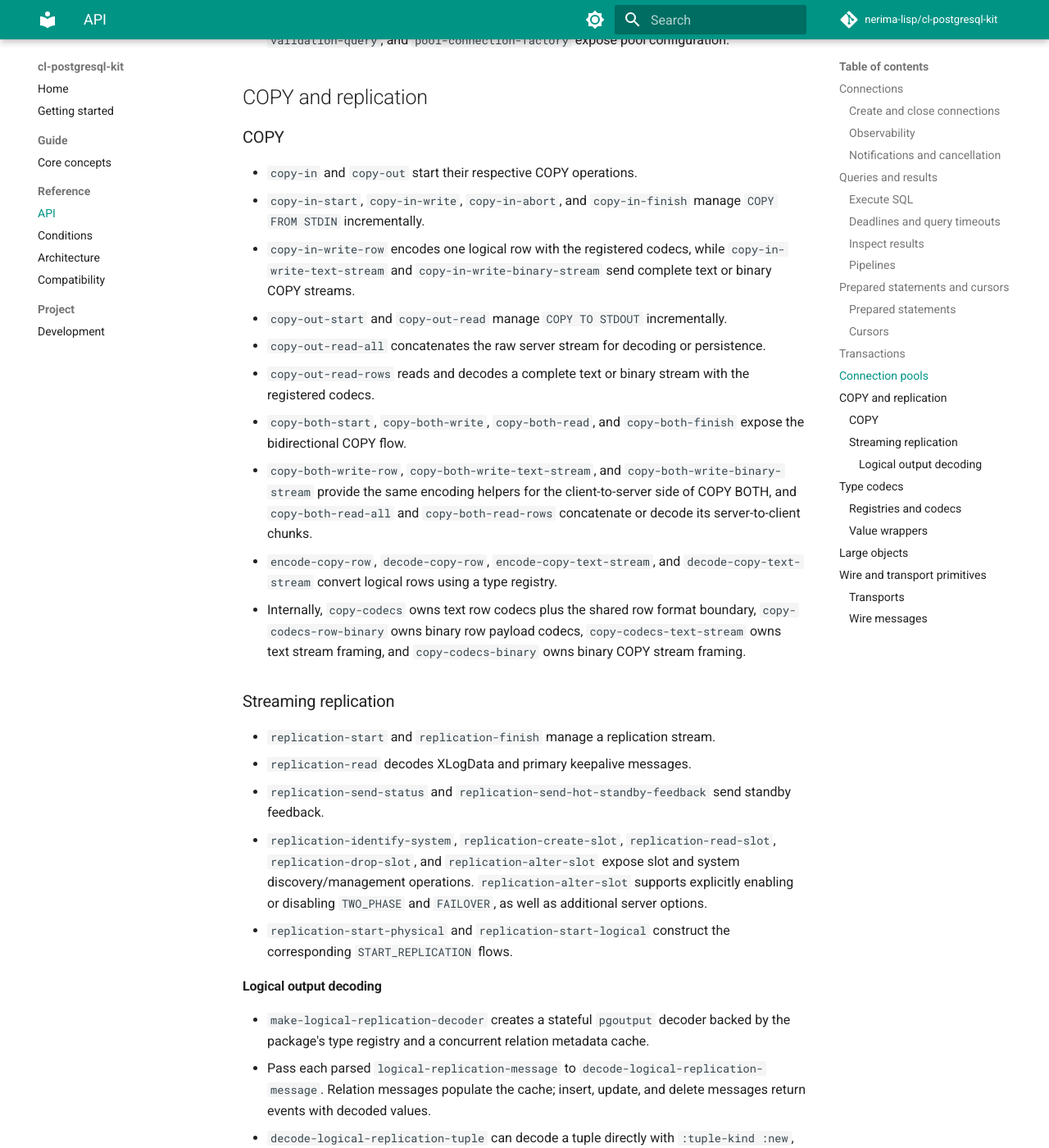
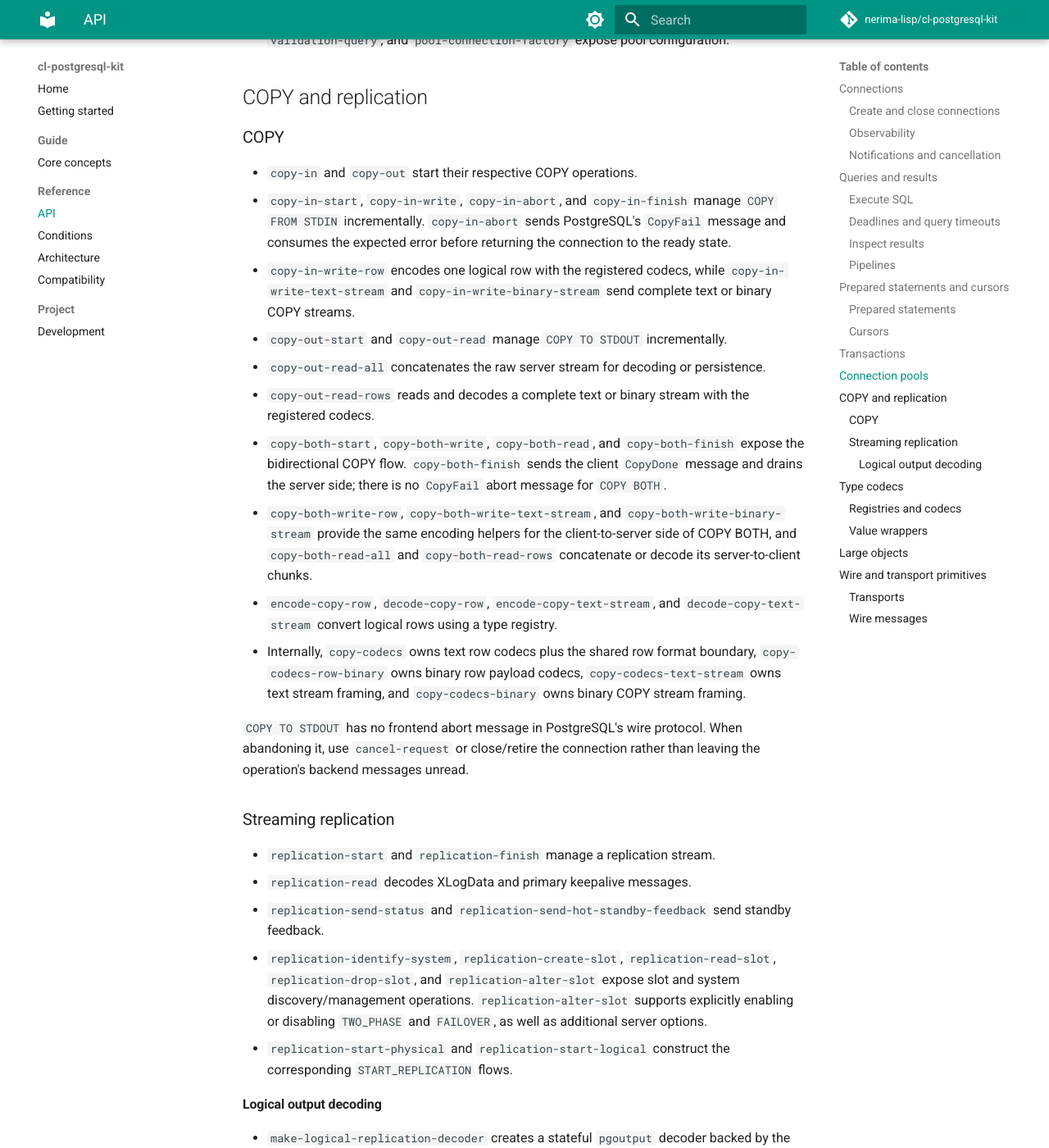
Before and after one commit to nerima-lisp/cl-postgresql-kit, an MkDocs documentation site: the page built from docs/src/reference/api.md, in a window 1280 px wide and 1400 px high, scrolled down 3838 px. Shown: the whole window at 82% size. Built offline with MkDocs 1.6.1 and Material for MkDocs 9.7.7, drawn with Linux system fonts in a browser that asks for light colours; comment, search, counter and statistics services are not loaded.

Commit message:
Fix cancellation endpoint and document COPY lifecycle

```diff
--- a/docs/src/reference/api.md
+++ b/docs/src/reference/api.md
@@ -150,7 +150,9 @@ definition remains the authoritative list of exported symbols.
 
 - `copy-in` and `copy-out` start their respective COPY operations.
 - `copy-in-start`, `copy-in-write`, `copy-in-abort`, and `copy-in-finish`
-  manage `COPY FROM STDIN` incrementally.
+  manage `COPY FROM STDIN` incrementally. `copy-in-abort` sends PostgreSQL's
+  `CopyFail` message and consumes the expected error before returning the
+  connection to the ready state.
 - `copy-in-write-row` encodes one logical row with the registered codecs,
   while `copy-in-write-text-stream` and `copy-in-write-binary-stream` send
   complete text or binary COPY streams.
@@ -160,7 +162,9 @@ definition remains the authoritative list of exported symbols.
 - `copy-out-read-rows` reads and decodes a complete text or binary stream with
   the registered codecs.
 - `copy-both-start`, `copy-both-write`, `copy-both-read`, and
-  `copy-both-finish` expose the bidirectional COPY flow.
+  `copy-both-finish` expose the bidirectional COPY flow. `copy-both-finish`
+  sends the client `CopyDone` message and drains the server side; there is no
+  `CopyFail` abort message for `COPY BOTH`.
 - `copy-both-write-row`, `copy-both-write-text-stream`, and
   `copy-both-write-binary-stream` provide the same
   encoding helpers for the client-to-server side of COPY BOTH, and
@@ -172,6 +176,10 @@ definition remains the authoritative list of exported symbols.
   boundary, `copy-codecs-row-binary` owns binary row payload codecs,
   `copy-codecs-text-stream` owns text stream framing, and
   `copy-codecs-binary` owns binary COPY stream framing.
+
+`COPY TO STDOUT` has no frontend abort message in PostgreSQL's wire protocol.
+When abandoning it, use `cancel-request` or close/retire the connection rather
+than leaving the operation's backend messages unread.
 
 ### Streaming replication
 
```
Also changed, not shown: docs/src/reference/compatibility.md (+8 -0 lines), 2 other files.
